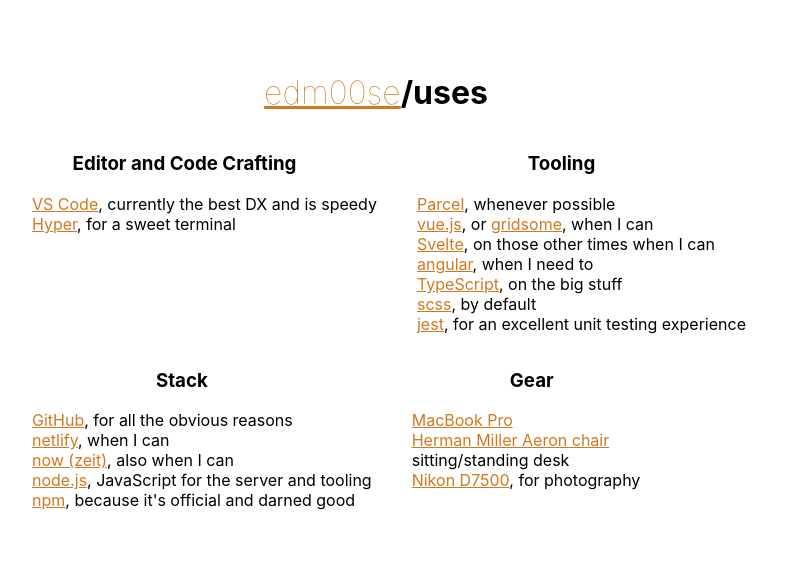
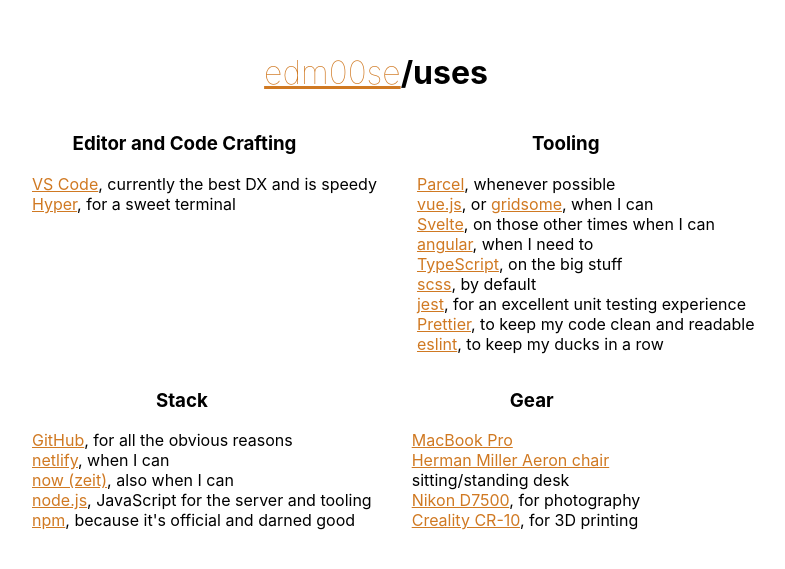
Before and after one commit to edm00se/uses, a Svelte app: page / in a window 1280 px wide. Shown: the part 119-688 px from the top of the page, without its empty margins (264-1049 px from the left). Built offline with nearby package versions, Linux system fonts and the light colour scheme.

Commit message:
updates for 3d printer, prettier, eslint
and removes blank link

```diff
--- a/src/components/App.svelte
+++ b/src/components/App.svelte
@@ -8,7 +8,6 @@
 			<ul>
 				<li><a href="https://code.visualstudio.com/" target="_blank" rel="noopener noreferrer">VS Code</a>, currently the best DX and is speedy</li>
 				<li><a href="https://hyper.is/" target="_blank" rel="noopener noreferrer">Hyper</a>, for a sweet terminal</li>
-				<li><a href="" target="_blank" rel="noopener noreferrer"></a></li>
 			</ul>
 		</div>
 
@@ -22,6 +21,8 @@
 				<li><a href="http://typescriptlang.org/" target="_blank" rel="noopener noreferrer">TypeScript</a>, on the big stuff</li>
 				<li><a href="https://sass-lang.com/documentation/syntax" target="_blank" rel="noopener noreferrer">scss</a>, by default</li>
 				<li><a href="https://jestjs.io/" target="_blank" rel="noopener noreferrer">jest</a>, for an excellent unit testing experience</li>
+				<li><a href="https://prettier.io/" target="_blank" rel="noopener noreferrer">Prettier</a>, to keep my code clean and readable</li>
+				<li><a href="https://eslint.org/" target="_blank" rel="noopener noreferrer">eslint</a>, to keep my ducks in a row</li>
 			</ul>
 		</div>
 
@@ -43,6 +44,7 @@
 				<li><a href="https://www.hermanmiller.com/products/seating/office-chairs/aeron-chairs/" target="_blank" rel="noopener noreferrer">Herman Miller Aeron chair</a></li>
 				<li>sitting/standing desk</li>
 				<li><a href="https://www.nikonusa.com/en/nikon-products/product/dslr-cameras/d7500.html" target="_blank" rel="noopener noreferrer">Nikon D7500</a>, for photography</li>
+				<li><a href="https://www.creality3d.shop/collections/cr-series/products/creality-cr-10-3d-printer-prusa-i3-diy-kit-aluminum-large-print-size-300x300x400mm"  target="_blank" rel="noopener noreferrer">Creality CR-10</a>, for 3D printing</li>
 			</ul>
 		</div>
 
```
